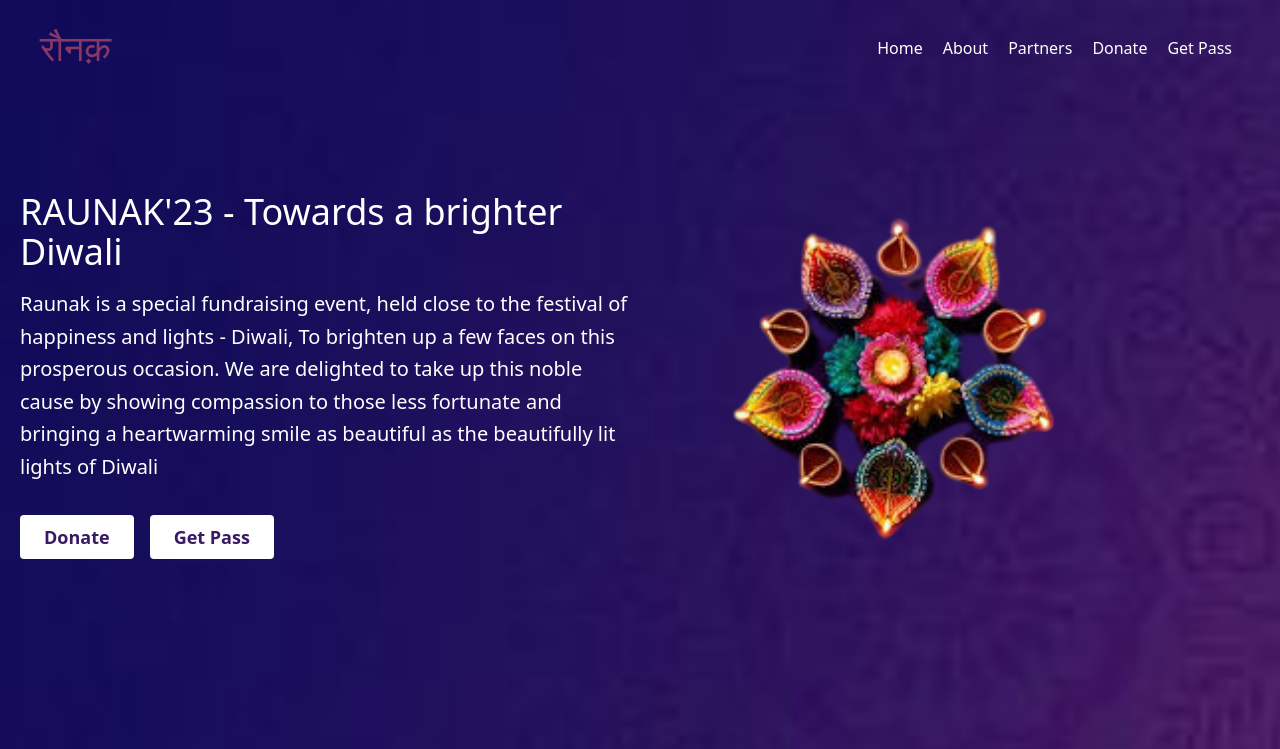
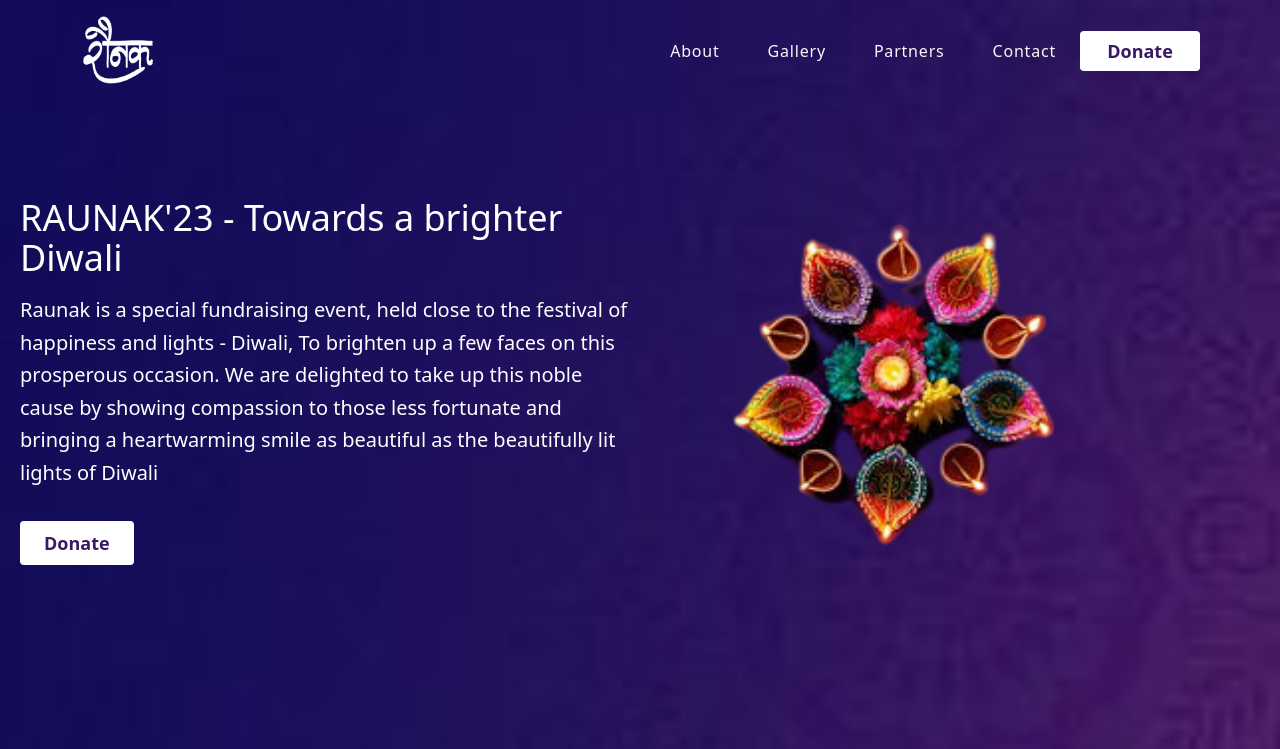
Before and after one commit to IEEE-MSIT-Project-Committee-23/Raunak, a Next.js app in the folder client/: page / in a window 1280 px wide. Shown: the top 749 px of the page. Built offline with nearby package versions, Linux system fonts and the light colour scheme.

Commit message:
navbar responsive

```diff
--- a/client/package.json
+++ b/client/package.json
@@ -16,6 +16,7 @@
     "popper.js": "^1.16.1",
     "react": "^18",
     "react-dom": "^18",
+    "react-icons": "^4.11.0",
     "react-router-dom": "^6.18.0"
   },
   "devDependencies": {
--- a/client/src/components/About.jsx
+++ b/client/src/components/About.jsx
@@ -1,6 +1,6 @@
 const About = () =>{
   return (
-      <section className="text-white-600 body-font">
+      <section className="text-white-600 body-font" >
       <div className="container mx-auto flex px-5 py-24 md:flex-row flex-col items-center">
         <div className="lg:flex-grow md:w-1/2 lg:pr-24 md:pr-16 flex flex-col md:items-start md:text-left mb-16 md:mb-0 items-center text-center">
           <h1 className="title-font sm:text-4xl text-4xl mb-4 font-medium text-white-900"> RAUNAK'23 - Towards a brighter Diwali
@@ -11,7 +11,7 @@ const About = () =>{
               as beautiful as the beautifully lit lights of Diwali</h2>
           <div className="flex items-end">
             <button className="main-button  text-white bg-500 border-0 py-2 px-6 focus:outline-none hover:bg-600 rounded text-lg font-bold">Donate</button>
-            <button className="main-button ml-4 text-white-700 bg-white-100 border-0 py-2 px-6 focus:outline-none hover:bg-white-200 rounded text-lg font-bold">Get Pass</button>
+            {/* <button className="main-button ml-4 text-white-700 bg-white-100 border-0 py-2 px-6 focus:outline-none hover:bg-white-200 rounded text-lg font-bold">Get Pass</button> */}
           </div>
         </div>
         <div className="main-image-cont lg:max-w-lg lg:w-full md:w-1/2  mr-6">
--- a/client/src/components/Gallery.jsx
+++ b/client/src/components/Gallery.jsx
@@ -20,7 +20,7 @@ const Gallery = () => {
     }, []);
 
     return (
-        <section className="w-full bg-black/50 text-center px-12 py-6">
+        <section className="w-full bg-black/50 text-center px-12 py-6" id="gallery">
             <h2 className="my-6 text-2xl font-bold text-white-800 md:mb-6 lg:text-3xl">Gallery</h2>
             <div className="owl-carousel my-6">
                 <div className="item"><img src="./Gallery/img1.jpg" alt="Item 1" /></div>
--- a/client/src/components/common/footer/index.jsx
+++ b/client/src/components/common/footer/index.jsx
@@ -1,6 +1,6 @@
 const Footer = () => {
   return (
-    <div className="w-full bg-black/50 text-center px-12 flex justify-around flex-col items-center md:flex-row">
+    <div className="w-full bg-black/50 text-center px-12 flex justify-around flex-col items-center md:flex-row" id="contact">
       <img className="w-56 my-8" src="./RaunakLogo.png" />
       <div className=" my-8">
         <p className="text-4xl font-semibold">Organizers</p>
--- a/client/src/components/common/navbar/index.jsx
+++ b/client/src/components/common/navbar/index.jsx
@@ -1,23 +1,72 @@
-import React from 'react';
+
+'use client'
+
+import React, { useState } from "react";
+import { FaBars } from "react-icons/fa";
+import Link from "next/link";
 
 const Navbar = () => {
+
+
+  let Links = [
+    { name: "About", link: "#about" },
+    { name: "Gallery", link: "#gallery" },
+    { name: "Partners", link: "#partners" },
+    { name: "Contact", link: "#contact" },
+  ];
+
+  let [open, setOpen] = useState(false);
+
   return (
-    <header className="text-white-600 body-font">
-  <div className="navbar container mx-auto flex flex-wrap p-7 flex-col md:flex-row items-center">
-    <a className="flex title-font font-medium items-center text-white-900 mb-4 md:mb-0">
-      <span className="ml-3 text-4xl main-logo">रौनक़</span>
+    <section className={` w-full top-0 left-0 flex justify-between px-20 py-4 `}>
+      <div className="cursor-pointer flex">
+          <Link href ="/">
+          <div  className="flex">
+          <img
+            className="w-[65px] md:w-[80px] xl:w-[80px] h-[55px] md:h-[70px]"
+            src="./RaunakLogo.png"
+            alt="Logo"
+          />
+          </div>
+          </Link>
+        </div>
+      <div className="md:flex justify-around   ">
 
-    </a>
-    <nav className="md:ml-auto flex flex-wrap items-center text-base justify-center">
-      <a className="mr-5 hover:text-white-900">Home</a>
-      <a className="mr-5 hover:text-white-900" href = "#about">About</a>
-      <a className="mr-5 hover:text-white-900">Partners</a>
-      <a className="mr-5 hover:text-white-900">Donate</a>
-      <a className="mr-5 hover:text-white-900">Get Pass</a>
-    </nav>
-  </div>
-</header>
+        <div
+          onClick={() => setOpen(!open)}
+          className="text-3xl text-white absolute top-6 cursor-pointer md:hidden"
+        >
+          <FaBars className="text-[20px] ml-12 mt-1" name={open ? "close" : "menu"}></FaBars>
+        </div>
+
+        <ul
+          className={`md:flex  md:items-center md:pb-0 pb-12 absolute md:static md:z-auto left-0 w-full md:w-auto md:pl-0 pl-9 transition-all duration-500 ease-in ${
+            open ? "top-20  bg-[#22105c] " : "top-[-510px]"
+          }`}
+        >
+          {Links.map((link) => (
+            <li
+              key={link.name}
+              className="my-6 md:my-2 font-dm mx-[24px] font-medium tracking-wider text-[16px] leading-8 "
+            >
+              <a
+                href={link.link}
+                className="hover:underline hover:delay-1000 transition-transform ease-in-out scale-x-0 hover:scale-x-1 underline-offset-8 decoration-[#F9F7F7] text-[#F9F7F7] hover:text-gray-300 duration-500"
+              >
+                {link.name}
+              </a>
+            </li>
+
+          ))}
+          <button className="main-button  text-white bg-500 border-0 py-[0.4rem] px-[1.7rem] focus:outline-none hover:bg-600 rounded text-lg font-bold">Donate</button>
+          {/* <Link href="https://raunak-backend.msit.in/auth/google/callback">
+          <button className="main-button ml-4 text-white-700 bg-white-100 border-0 py-[0.4rem] px-6 focus:outline-none hover:bg-white-200 rounded text-lg font-bold">Get Pass</button>
+          </Link> */}
+
+        </ul>
+      </div>
+    </section>
   )
 }
 
-export default Navbar;
+export default Navbar
--- a/client/src/styles/globals.css
+++ b/client/src/styles/globals.css
@@ -1,6 +1,12 @@
 @tailwind base;
 @tailwind components;
 @tailwind utilities;
+
+
+html {
+    scroll-behavior: smooth;
+  }
+
 
 .bg{
     background-image: url('/background.jpg');
@@ -43,7 +49,7 @@
 }
 
 .society-name{
-    color: #5c1f63;
+    color: white;
 }
 
 @media (max-width: 768px) {
```
Also changed, not shown: 1 other file (tests, documents, lock files or other folders).
